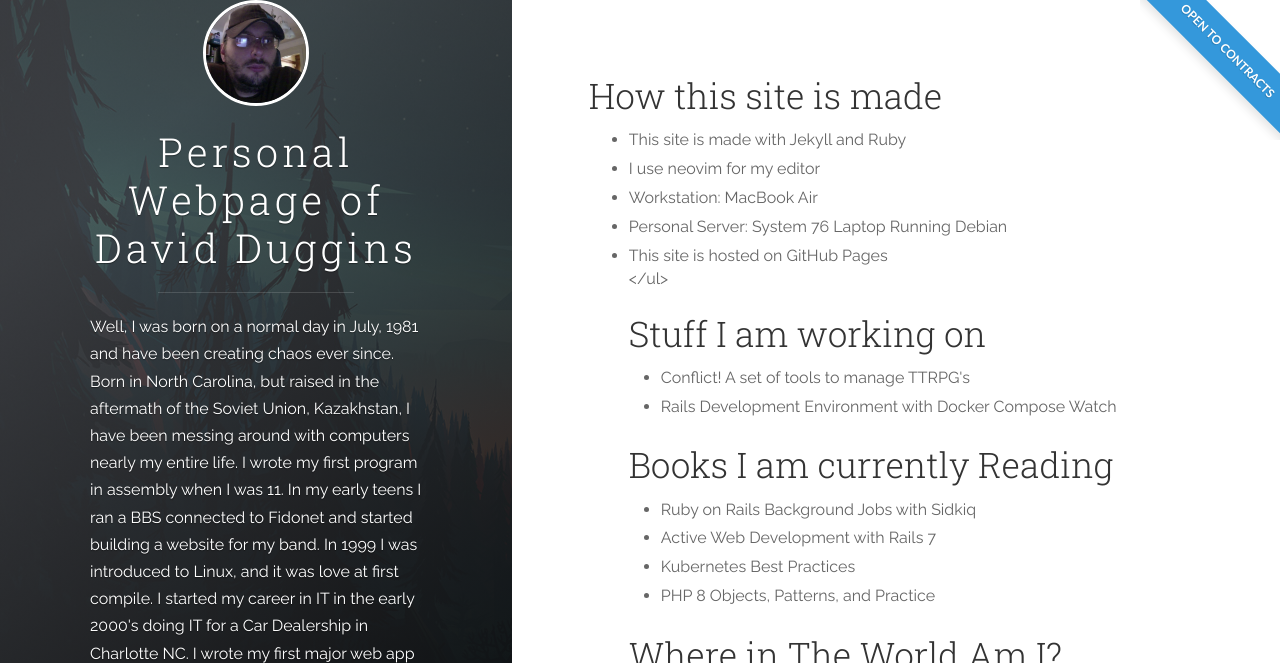
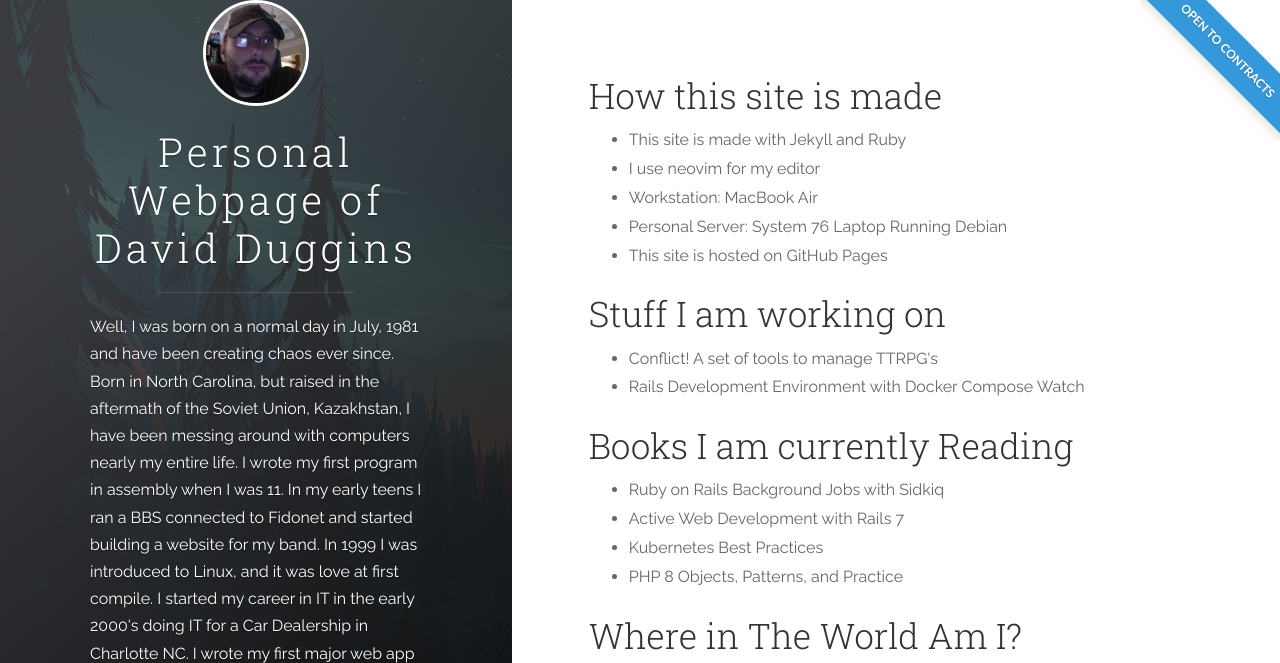
Before and after one commit to weatheredwatcher/weatheredwatcher.github.io, a Jekyll site: the page built from projects/index.md, in a window 1280 px wide, cut to the strip 0-663 px from the top of the page. Built offline with Jekyll 4.4.1, drawn with Linux system fonts in a browser that asks for light colours.

Commit message:
fixed a markup error

```diff
--- a/projects/index.md
+++ b/projects/index.md
@@ -4,14 +4,13 @@ layout: default
 
 <h2> How this site is made </h2>
 
-<ul>
-
+  <ul>
   <li> This site is made with Jekyll and Ruby</li>
   <li> I use neovim for my editor </li>
   <li> Workstation: MacBook Air</li>
-  <li> Personal Server: System 76 Laptop Running Debian
+  <li> Personal Server: System 76 Laptop Running Debian</li>
   <li> This site is hosted on GitHub Pages </li>
-</ul>
+  </ul>
 
 <h2> Stuff I am working on </h2>
 <ul>
```
